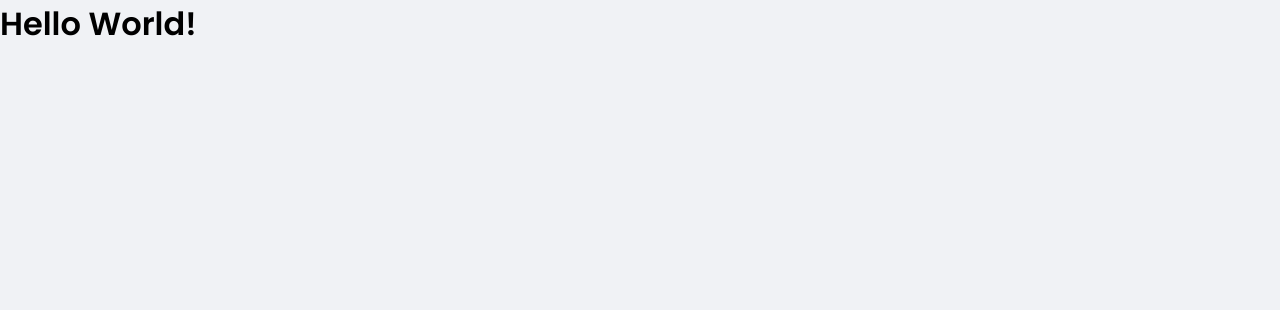
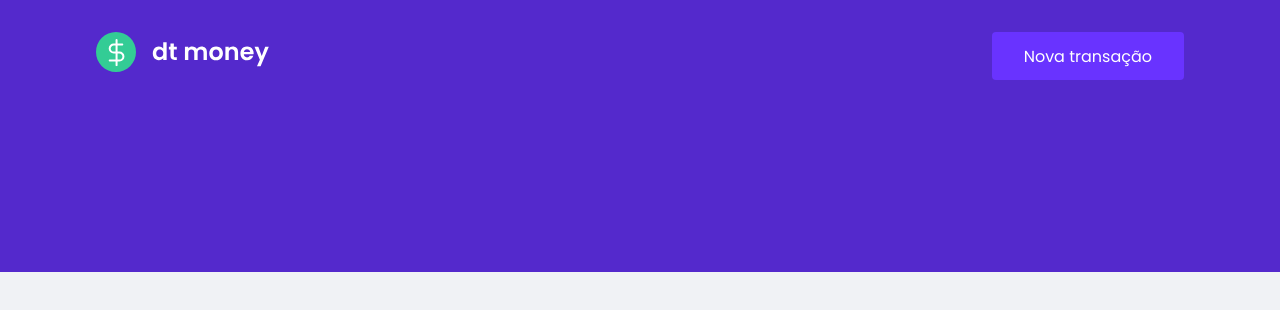
Before and after one commit to jfernandesdev/dtmoney, a React (Create React App) app: page / in a window 1280 px wide. Shown: the top 310 px of the page. Built offline with nearby package versions, Linux system fonts and the light colour scheme.

Commit message:
header component styling

```diff
--- a/src/App.tsx
+++ b/src/App.tsx
@@ -1,10 +1,11 @@
+import { Header } from './components/Header';
 import { GlobalStyle } from './styles/global';
 
 export function App() {
   return (
-    <div className="App">
+    <>
       <GlobalStyle />
-      <h1>Hello World!</h1>
-    </div>
+      <Header />
+    </>
   );
 }
--- /dev/null
+++ b/src/components/Header/index.tsx
@@ -0,0 +1,20 @@
+import React from 'react';
+
+import {
+  Container,
+  Content,
+  Button
+} from './styles';
+
+import logoImg from '../../assets/logo.svg';
+
+export const Header: React.FC = () => {
+  return (
+    <Container>
+      <Content>
+        <img src={logoImg} alt='Dt Money' />
+        <Button type='button'>Nova transação</Button>
+      </Content>
+    </Container>
+  );
+};
--- /dev/null
+++ b/src/components/Header/styles.ts
@@ -0,0 +1,29 @@
+import styled from 'styled-components';
+
+export const Container = styled.header`
+  background: var(--blue);
+`;
+
+export const Content = styled.div`
+  max-width: 1120px;
+  margin: 0 auto;
+  padding: 2rem 1rem 12rem;
+  display: flex;
+  align-items: start;
+  justify-content: space-between;
+`;
+
+export const Button = styled.button`
+  font-size: 1rem;
+  color: #FFF;
+  background: var(--blue-light);
+  border: 0;
+  padding: 0 2rem;
+  border-radius: 0.25rem;
+  height: 3rem;
+  transition: filter 0.2s;
+
+  &:hover {
+    filter: brightness(0.9);
+  }
+`;
```
